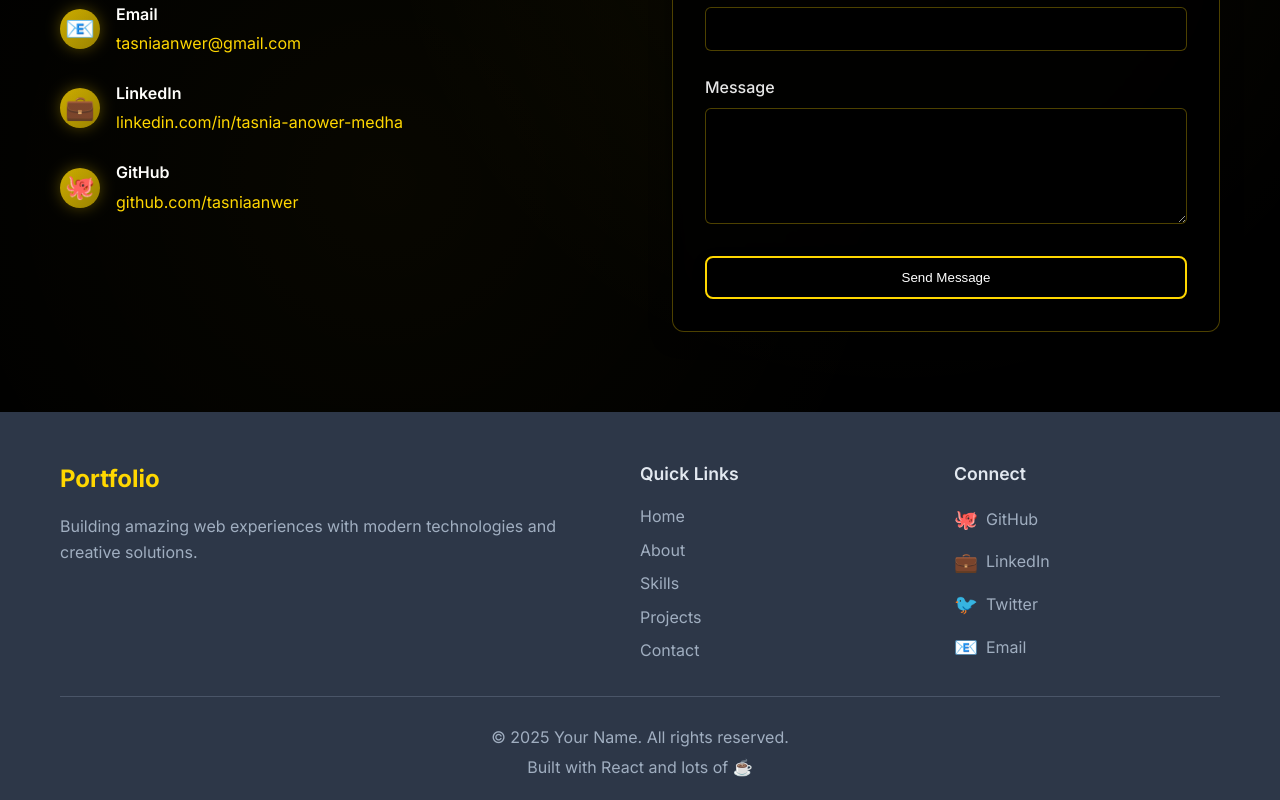
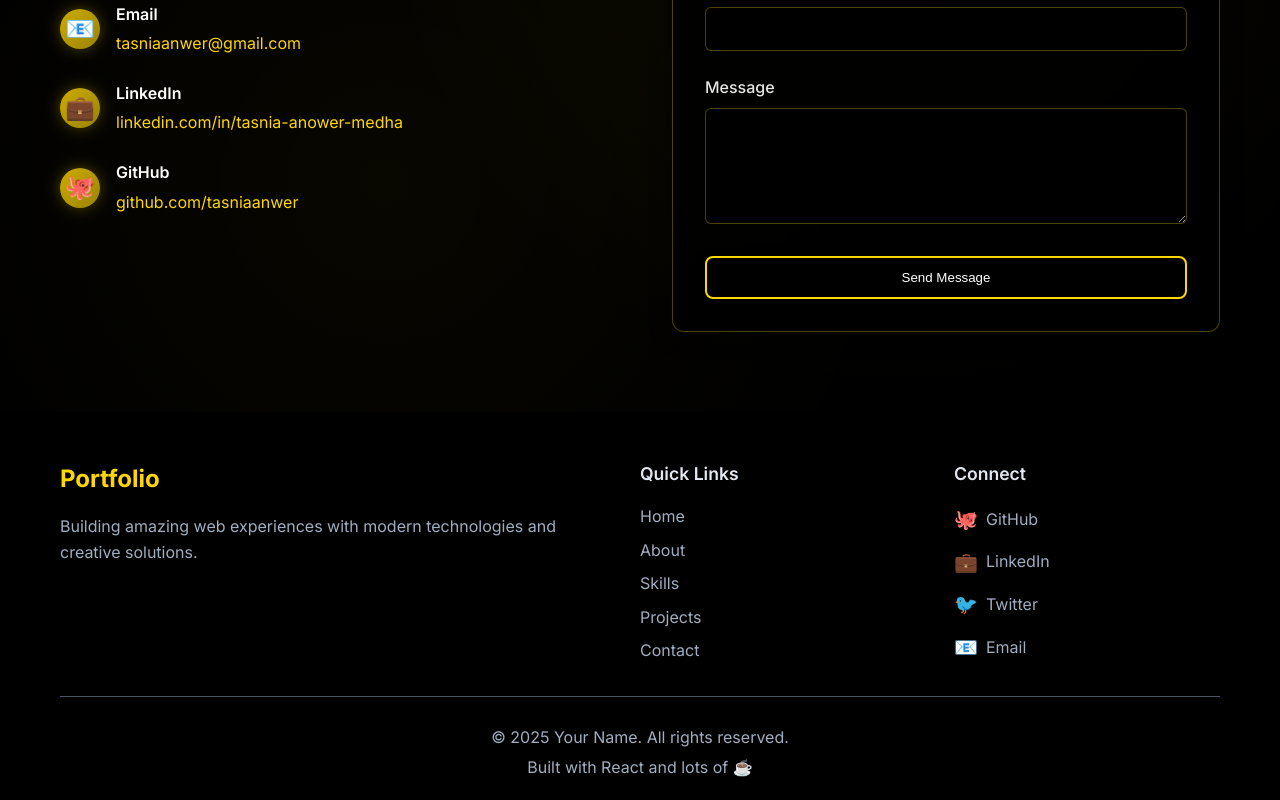
Before and after one commit to tasniaanwer/portfolio_website, a React (Create React App) app: page / in a window 1280 px wide. Shown: the part 4333-5133 px from the top of the page. Built offline with nearby package versions, Linux system fonts and the light colour scheme.

Commit message:
Update footer background to pure black color

```diff
--- a/src/components/Footer.css
+++ b/src/components/Footer.css
@@ -1,5 +1,5 @@
 .footer {
-  background: #2d3748;
+  background: #000000;
   color: white;
   padding: 3rem 0 1rem;
 }
```
